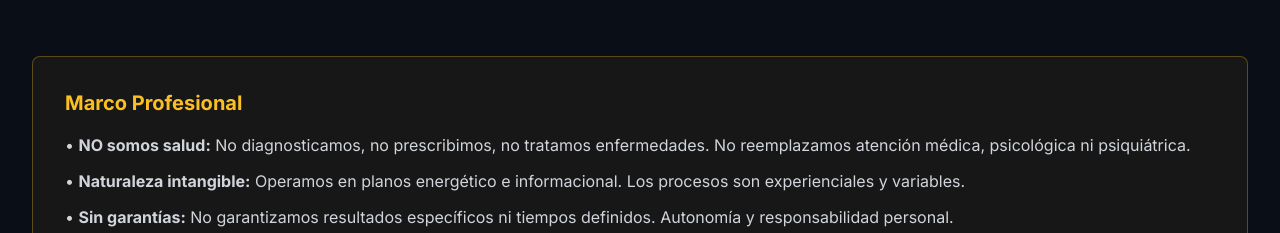
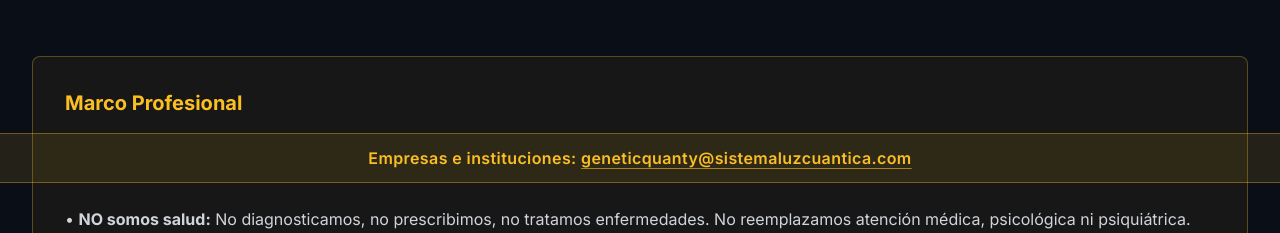
Before and after one commit to Fedevillarruel/Sistema-luz-cuantica, a Next.js app: page / in a window 1280 px wide. Shown: the part 2260-2493 px from the top of the page. Built offline with nearby package versions, Linux system fonts and the light colour scheme; no server answers.

Commit message:
Agregar mail profesional para empresas en Marco Profesional y footer

```diff
--- a/src/components/layout/Footer.tsx
+++ b/src/components/layout/Footer.tsx
@@ -137,6 +137,15 @@ export function Footer() {
             <h3 className="text-sm font-semibold text-white mb-4">{t.footer.contact}</h3>
             <div className="space-y-2 text-sm text-gray-400">
               <p>{t.footer.email}: sistemaluzcuantica@gmail.com</p>
+              <p>
+                Empresas/Instituciones:{' '}
+                <a
+                  href="mailto:geneticquanty@sistemaluzcuantica.com"
+                  className="text-quantum-cyan hover:text-quantum-gold transition-colors"
+                >
+                  geneticquanty@sistemaluzcuantica.com
+                </a>
+              </p>
               <p>{t.footer.whatsapp}: +54 9 2657 283150</p>
               <p className="text-xs text-gray-500">Tel. Fijo: 2657 816401</p>
             </div>
--- a/src/components/sections/WhatIs.tsx
+++ b/src/components/sections/WhatIs.tsx
@@ -63,6 +63,11 @@ export function WhatIs() {
 
         <div className="mt-16 p-8 rounded-lg border border-quantum-gold/30 bg-quantum-gold/5">
           <h3 className="text-xl font-bold text-quantum-gold mb-4">Marco Profesional</h3>
+          <div className="relative left-1/2 right-1/2 -mx-[50vw] w-screen mb-6 border-y border-quantum-gold/35 bg-quantum-gold/10 py-3 px-4 text-center">
+            <p className="text-sm sm:text-base text-quantum-gold font-semibold tracking-wide">
+              Empresas e instituciones: <a href="mailto:geneticquanty@sistemaluzcuantica.com" className="underline decoration-quantum-gold/60 underline-offset-4 hover:text-white transition-colors">geneticquanty@sistemaluzcuantica.com</a>
+            </p>
+          </div>
           <div className="space-y-3 text-gray-300">
             <p>
               • <strong>NO somos salud:</strong> No diagnosticamos, no prescribimos, no tratamos enfermedades. No reemplazamos atención médica, psicológica ni psiquiátrica.
```
